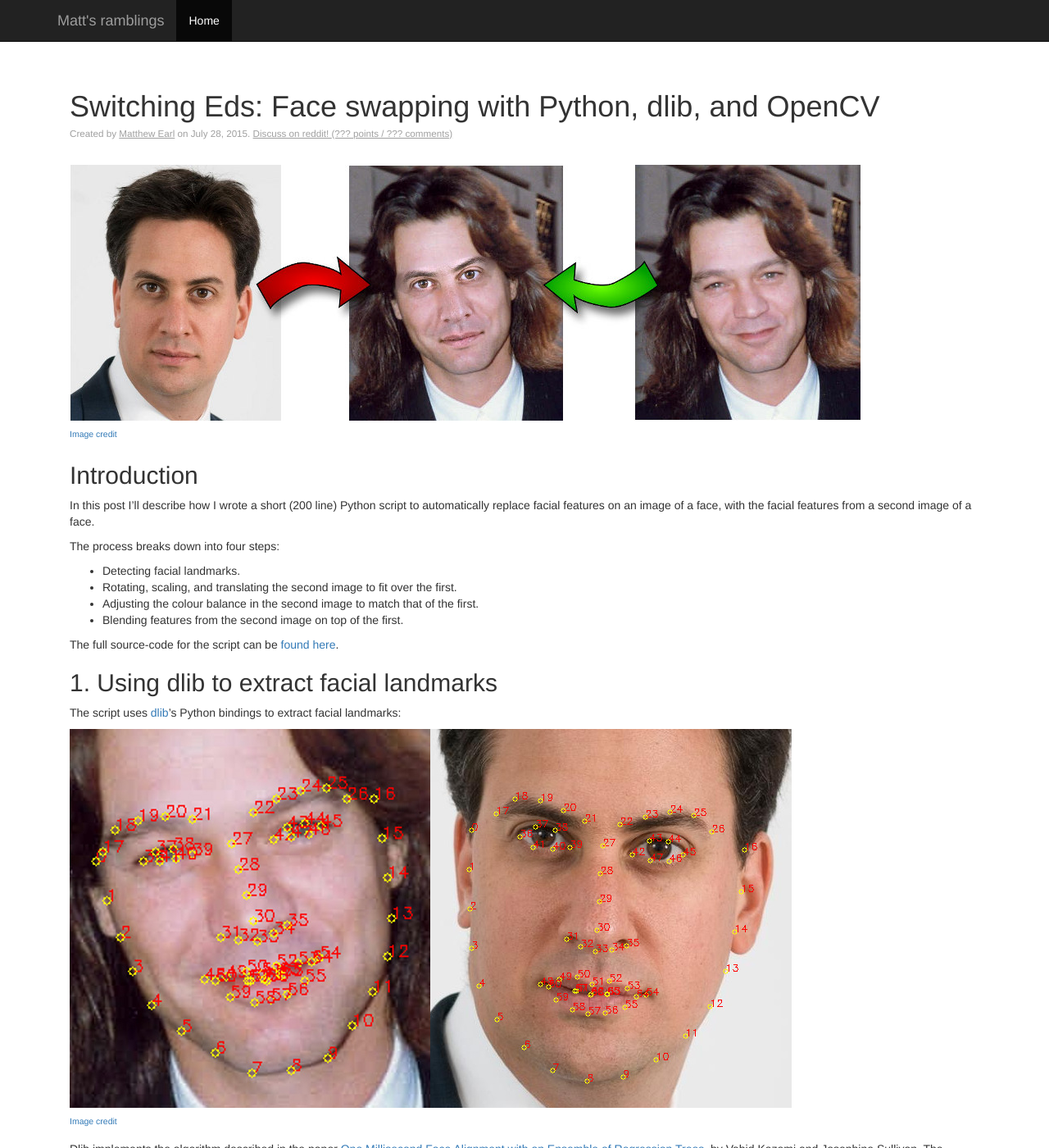
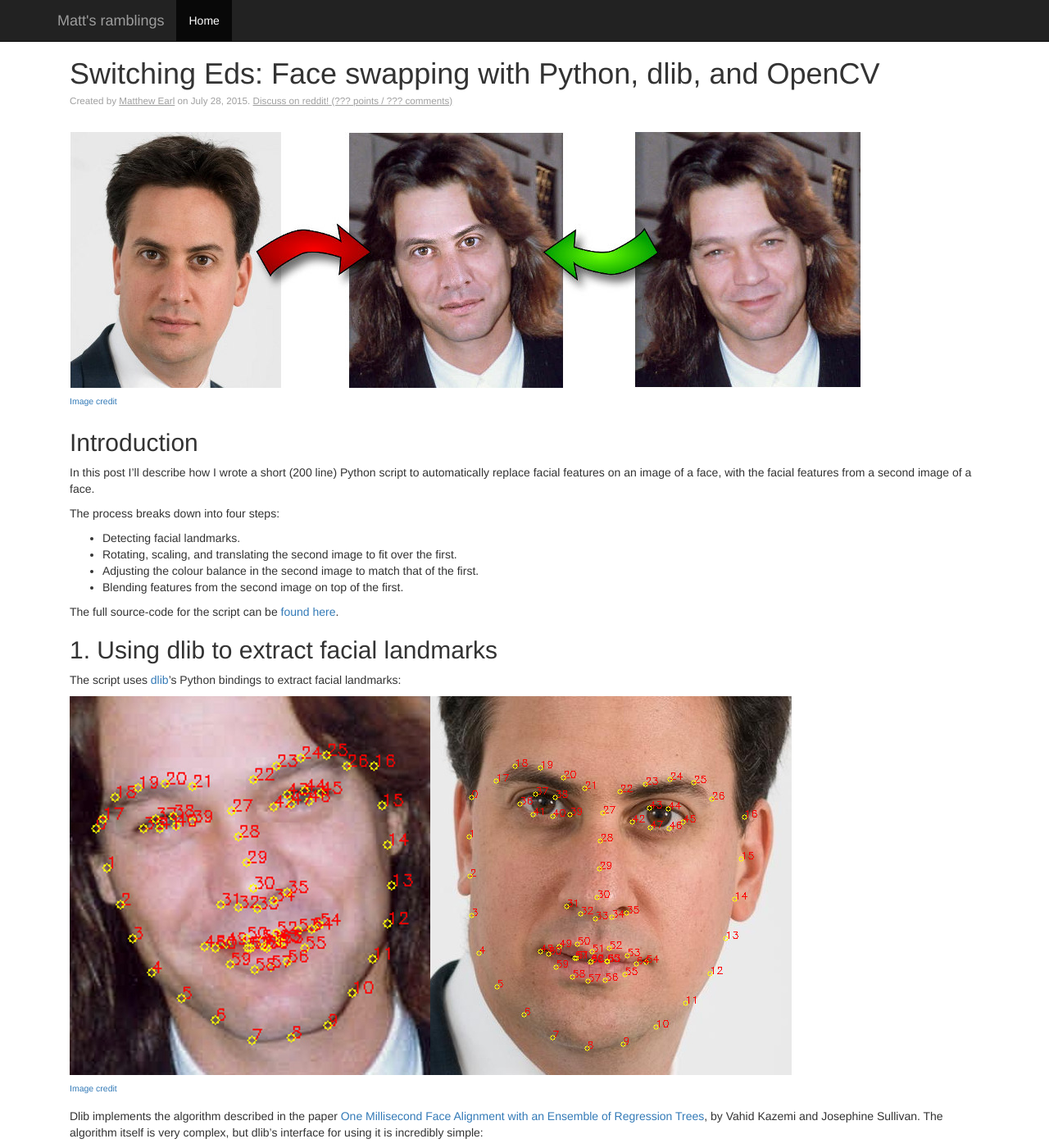
Before and after one commit to matthewearl/matthewearl.github.io, a Jekyll site: the page built from _posts/2015-07-28-switching-eds-with-python.md, in a window 1280 px wide and 1400 px high. Shown: the whole window at 82% size. Built offline with Jekyll 4.4.1, drawn with Linux system fonts in a browser that asks for light colours; nearby versions of some CDN libraries; formulas are drawn with MathJax 3.

Commit message:
A number of styling tweaks so that things generally look better.

```diff
--- a/_layouts/default.html
+++ b/_layouts/default.html
@@ -50,6 +50,7 @@
 
       <div class="starter-template">
           {{ content }}
+          <hr>
           {% if page.reddit-url %}
           <div id="discuss-footer">
               <a href="{{ page.reddit-url }}">
--- a/css/default-layout.css
+++ b/css/default-layout.css
@@ -2,7 +2,11 @@
   padding-top: 50px;
 }
 .starter-template {
-  padding: 40px 15px;
+  padding-top: 0px;
+  padding-bottom: 15px;
+  padding-left: 15px;
+  padding-right: 15px;
+  margin-bottom: 0em;
 }
 .post-info {
     font-size: smaller;
@@ -26,15 +30,27 @@
 
 .reddit-score {
     display: inline;
-    //visibility: hidden;
 }
 
 #discuss-footer {
     font-size: large;
-    margin-top: 3em;
+    margin-top: 1em;
 }
 
 .sharing-links {
     margin-top: 1em;
     font-size: large;
 }
+
+#footer {
+    text-align: center;
+}
+
+hr {
+    display: block;
+    height: 1px;
+    border: 0;
+    border-top: 1px solid #D0D0D0;
+    margin: 1em 0;
+    padding: 0;
+}
```
